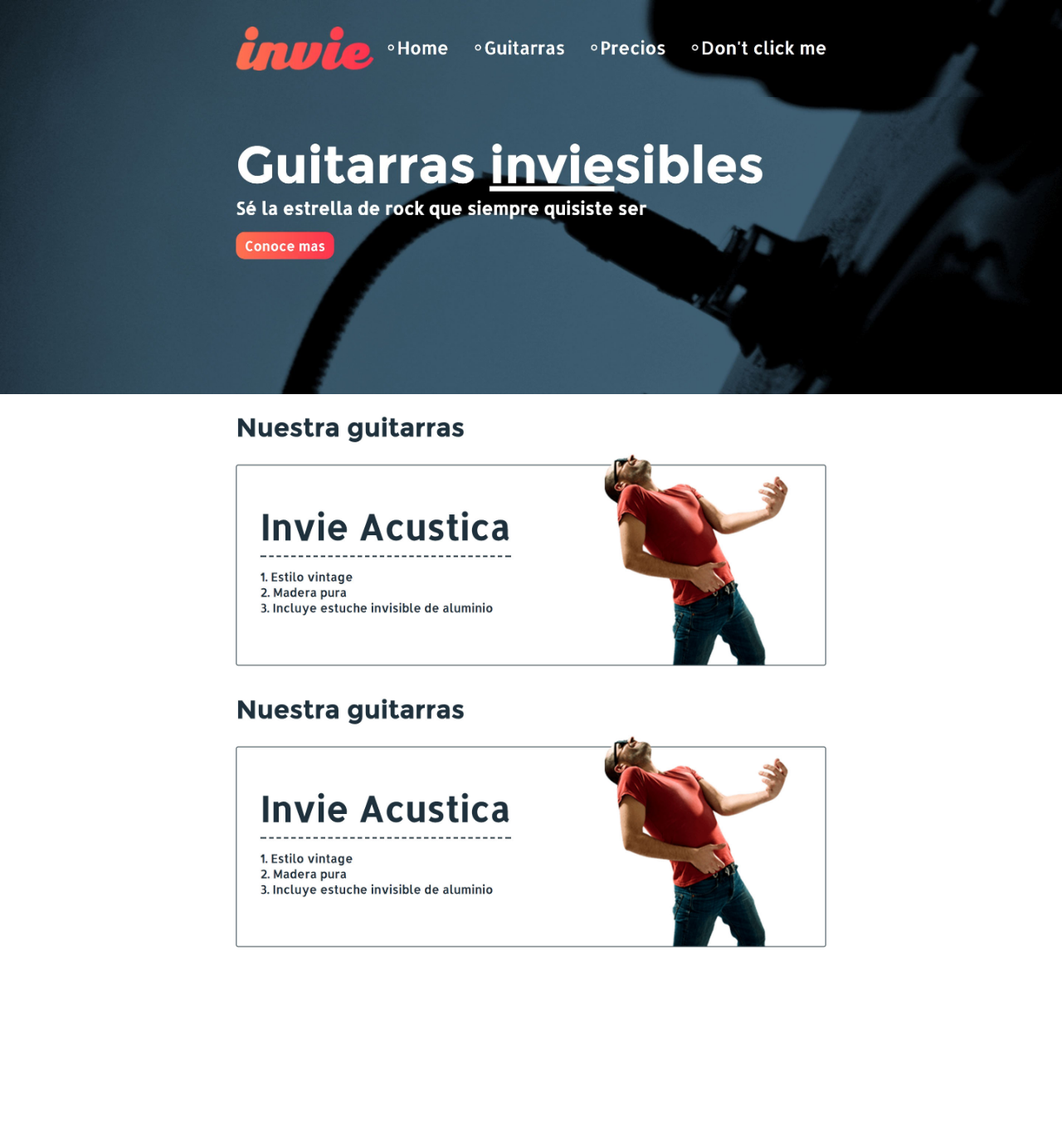
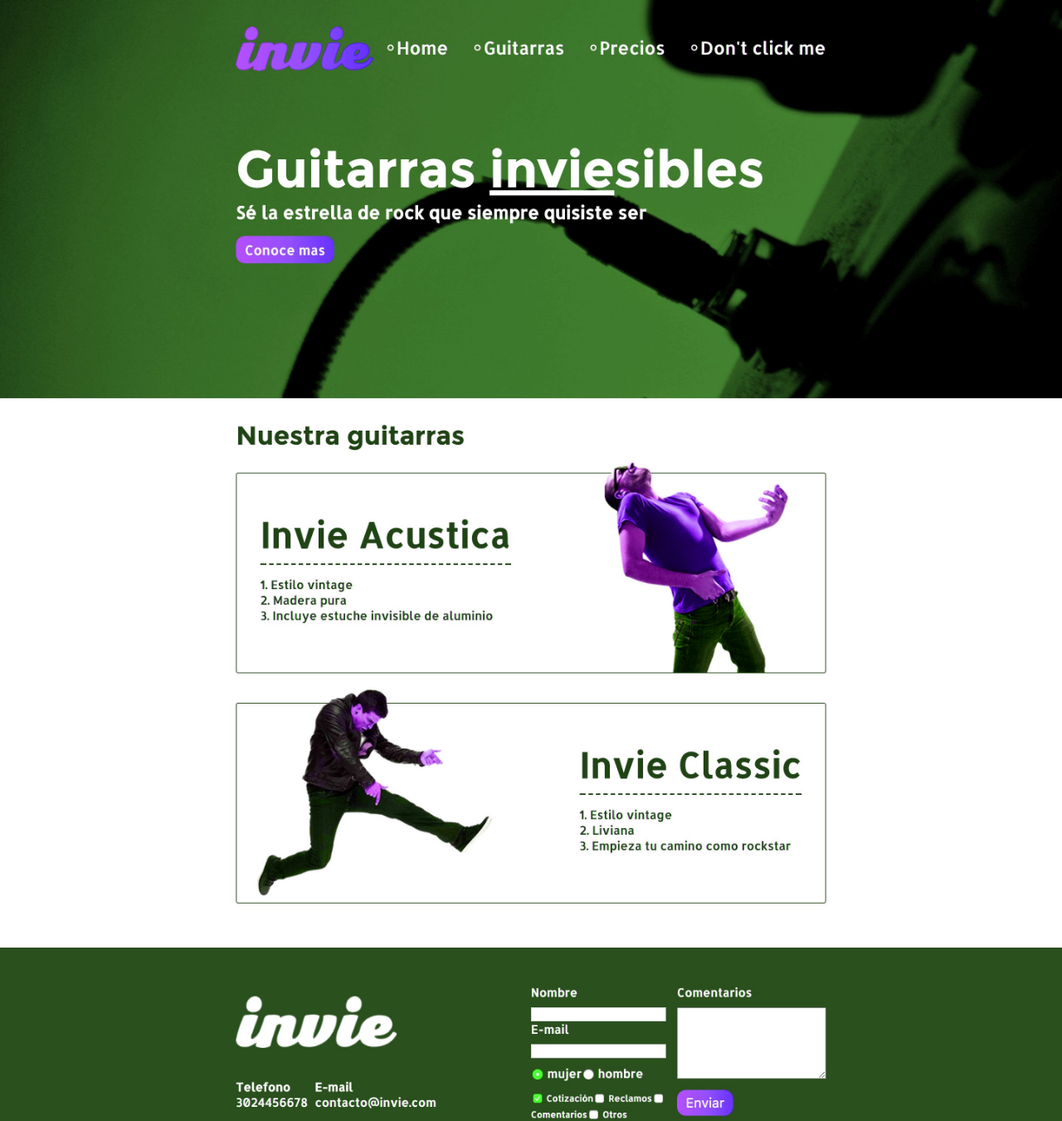
Before and after one commit to ajar04/cursoGit, a plain HTML site: page index.html in a window 1280 px wide. Shown: the whole page at 83% size. Before the commit the page ends 1154 px from the top, so only its background shows below. Drawn offline with Linux system fonts and the light colour scheme.

Commit message:
nueva version de invie verde

```diff
--- a/index.html
+++ b/index.html
@@ -14,10 +14,8 @@
 </style>
 </head>
 <body>
-	<img src="images\header.jpg">
-	<img src="images\hero.jpg">
-	<img src="images\acustica.jpg">
-	<img src="images\clasica.jpg">
+	<img src="images\nueva-version.jpg">
+
 
 </body>
 </html>
```
Also changed, not shown: images/invie-responsive.png (added), images/nueva-version.jpg (added).
